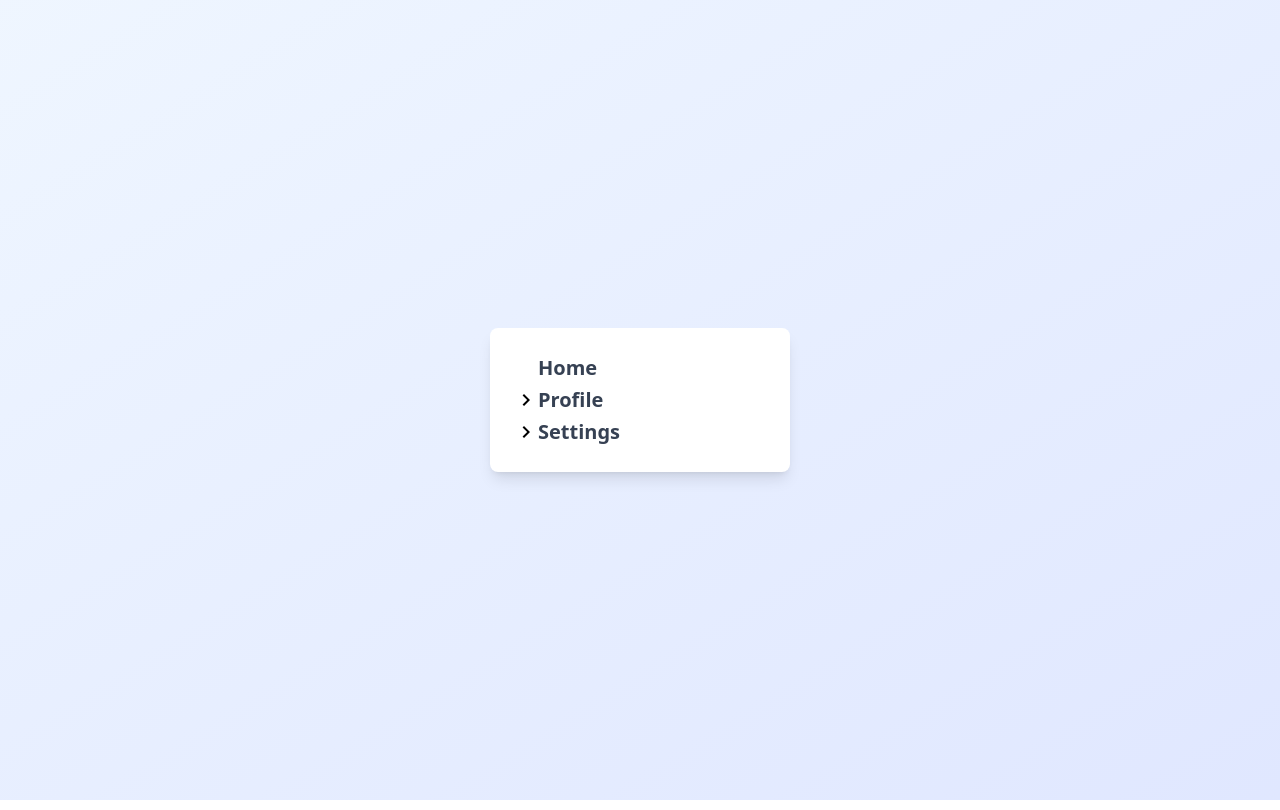
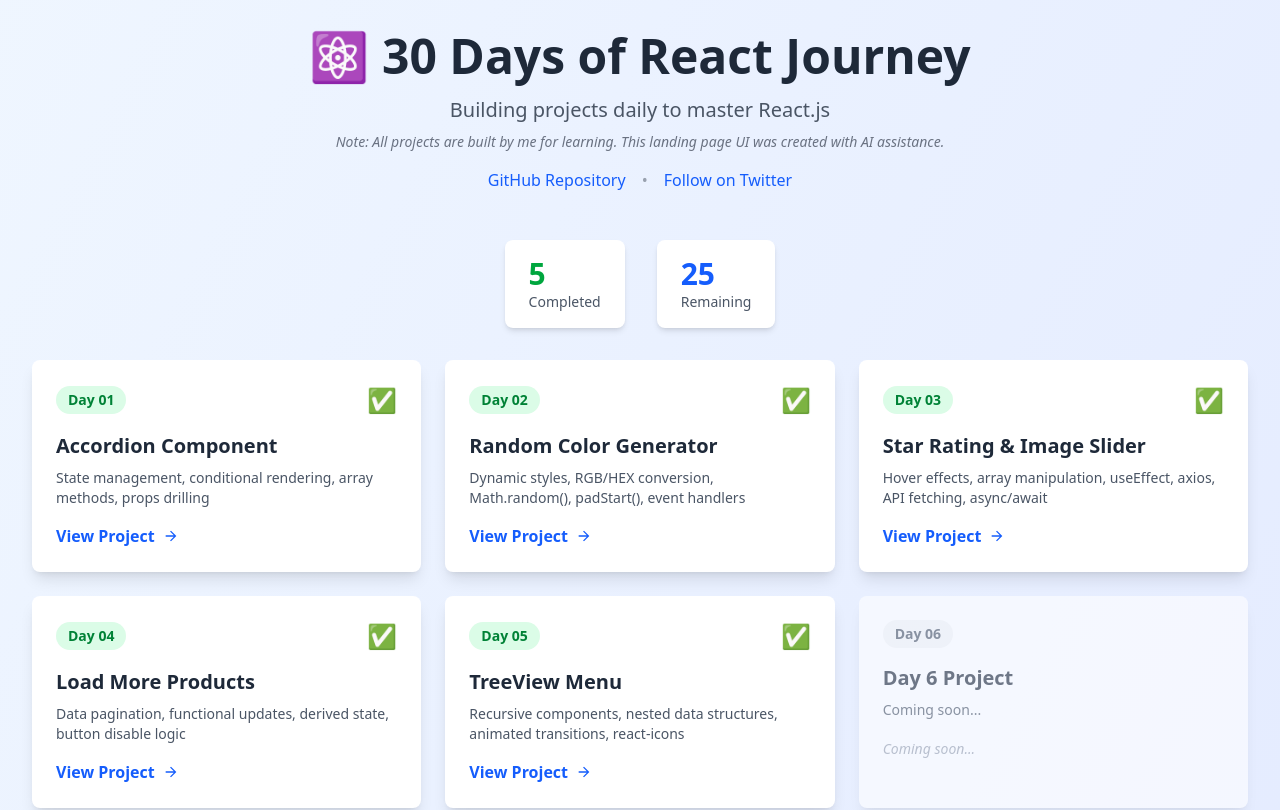
Before and after one commit to ITx-prash/react-journey, a React (Vite) app: page / in a window 1280 px wide. Shown: the top 810 px of the page. Built offline with nearby package versions, Linux system fonts and the light colour scheme.

Commit message:
feat: add navigation system with home page and routing

```diff
--- a/src/App.jsx
+++ b/src/App.jsx
@@ -1,22 +1,68 @@
+import { BrowserRouter as Router, Routes, Route } from "react-router-dom";
+import Home from "./components/Home";
 import Accordion from "./projects/Day01-Accordion/Accordion";
 import RandomColor from "./projects/Day02-Random-colorgen/RandomColor";
 import ImageSlider from "./projects/Day03-Star-Rating&Image-Slider/ImageSlider";
-
 import RatingStar from "./projects/Day03-Star-Rating&Image-Slider/RatingStar";
 import LoadMore from "./projects/Day04-Load-more-items/LoadMore";
 import TreeView from "./projects/Day05-TreeView/TreeView";
+import NavHeader from "./components/NavHeader";
 
 const App = () => {
   return (
-    <>
-      {/* TODO:Implement Router soon*/}
-      {/* <Accordion /> */}
-      {/* <RandomColor /> */}
-      {/* <RatingStar noOfStars={9} /> */}
-      {/* <ImageSlider limit={8} /> */}
-      {/* <LoadMore /> */}
-      <TreeView />
-    </>
+    <Router>
+      <Routes>
+        <Route path="/" element={<Home />} />
+        <Route
+          path="/day01-accordion"
+          element={
+            <>
+              <NavHeader />
+              <Accordion />
+            </>
+          }
+        />
+        <Route
+          path="/day02-random-color"
+          element={
+            <>
+              <NavHeader />
+              <RandomColor />
+            </>
+          }
+        />
+        <Route
+          path="/day03-star-rating"
+          element={
+            <>
+              <NavHeader />
+              <div className="flex h-screen flex-col items-center justify-center gap-8">
+                <RatingStar noOfStars={9} />
+                <ImageSlider limit={8} />
+              </div>
+            </>
+          }
+        />
+        <Route
+          path="/day04-load-more"
+          element={
+            <>
+              <NavHeader />
+              <LoadMore />
+            </>
+          }
+        />
+        <Route
+          path="/day05-treeview"
+          element={
+            <>
+              <NavHeader />
+              <TreeView />
+            </>
+          }
+        />
+      </Routes>
+    </Router>
   );
 };
 
--- /dev/null
+++ b/src/components/Home.jsx
@@ -0,0 +1,155 @@
+import { Link } from "react-router-dom";
+import { MdArrowForward } from "react-icons/md";
+
+const Home = () => {
+  const projects = [
+    {
+      day: 1,
+      title: "Accordion Component",
+      description:
+        "State management, conditional rendering, array methods, props drilling",
+      path: "/day01-accordion",
+      completed: true,
+    },
+    {
+      day: 2,
+      title: "Random Color Generator",
+      description:
+        "Dynamic styles, RGB/HEX conversion, Math.random(), padStart(), event handlers",
+      path: "/day02-random-color",
+      completed: true,
+    },
+    {
+      day: 3,
+      title: "Star Rating & Image Slider",
+      description:
+        "Hover effects, array manipulation, useEffect, axios, API fetching, async/await",
+      path: "/day03-star-rating",
+      completed: true,
+    },
+    {
+      day: 4,
+      title: "Load More Products",
+      description:
+        "Data pagination, functional updates, derived state, button disable logic",
+      path: "/day04-load-more",
+      completed: true,
+    },
+    {
+      day: 5,
+      title: "TreeView Menu",
+      description:
+        "Recursive components, nested data structures, animated transitions, react-icons",
+      path: "/day05-treeview",
+      completed: true,
+    },
+    ...Array.from({ length: 25 }, (_, i) => ({
+      day: i + 6,
+      title: `Day ${i + 6} Project`,
+      description: "Coming soon...",
+      path: `/day${String(i + 6).padStart(2, "0")}`,
+      completed: false,
+    })),
+  ];
+
+  return (
+    <div className="min-h-screen bg-linear-to-br from-blue-50 to-indigo-100 p-8">
+      <div className="mx-auto max-w-7xl">
+        {/* Header */}
+        <div className="mb-12 text-center">
+          <h1 className="mb-4 text-5xl font-bold text-gray-800">
+            ⚛️ 30 Days of React Journey
+          </h1>
+          <p className="text-xl text-gray-600">
+            Building projects daily to master React.js
+          </p>
+          <p className="mt-2 text-sm text-gray-500 italic">
+            Note: All projects are built by me for learning. This landing page
+            UI was created with AI assistance.
+          </p>
+          <div className="mt-4 flex items-center justify-center gap-4">
+            <a
+              href="https://github.com/ITx-prash/react-journey"
+              target="_blank"
+              rel="noopener noreferrer"
+              className="text-blue-600 hover:underline"
+            >
+              GitHub Repository
+            </a>
+            <span className="text-gray-400">•</span>
+            <a
+              href="https://twitter.com/ITx_prash"
+              target="_blank"
+              rel="noopener noreferrer"
+              className="text-blue-600 hover:underline"
+            >
+              Follow on Twitter
+            </a>
+          </div>
+        </div>
+
+        {/* Progress Stats */}
+        <div className="mb-8 flex justify-center gap-8">
+          <div className="rounded-lg bg-white px-6 py-4 shadow-md">
+            <p className="text-3xl font-bold text-green-600">
+              {projects.filter((p) => p.completed).length}
+            </p>
+            <p className="text-sm text-gray-600">Completed</p>
+          </div>
+          <div className="rounded-lg bg-white px-6 py-4 shadow-md">
+            <p className="text-3xl font-bold text-blue-600">
+              {projects.filter((p) => !p.completed).length}
+            </p>
+            <p className="text-sm text-gray-600">Remaining</p>
+          </div>
+        </div>
+
+        {/* Project Grid */}
+        <div className="grid grid-cols-1 gap-6 md:grid-cols-2 lg:grid-cols-3">
+          {projects.map((project) => (
+            <div
+              key={project.day}
+              className={`rounded-lg bg-white p-6 shadow-lg transition-all hover:shadow-xl ${
+                !project.completed && "opacity-60"
+              }`}
+            >
+              <div className="mb-4 flex items-center justify-between">
+                <span
+                  className={`rounded-full px-3 py-1 text-sm font-semibold ${
+                    project.completed
+                      ? "bg-green-100 text-green-700"
+                      : "bg-gray-100 text-gray-600"
+                  }`}
+                >
+                  Day {String(project.day).padStart(2, "0")}
+                </span>
+                {project.completed && <span className="text-2xl">✅</span>}
+              </div>
+              <h3 className="mb-2 text-xl font-bold text-gray-800">
+                {project.title}
+              </h3>
+              <p className="mb-4 text-sm text-gray-600">
+                {project.description}
+              </p>
+              {project.completed ? (
+                <Link
+                  to={project.path}
+                  className="flex items-center gap-2 font-semibold text-blue-600 hover:text-blue-700"
+                >
+                  View Project
+                  <MdArrowForward />
+                </Link>
+              ) : (
+                <span className="text-sm text-gray-400 italic">
+                  Coming soon...
+                </span>
+              )}
+            </div>
+          ))}
+        </div>
+      </div>
+    </div>
+  );
+};
+
+export default Home;
--- /dev/null
+++ b/src/components/NavHeader.jsx
@@ -0,0 +1,29 @@
+import { Link } from "react-router-dom";
+import { MdHome, MdArrowBack } from "react-icons/md";
+
+const NavHeader = () => {
+  return (
+    <div className="fixed top-0 right-0 left-0 z-50 bg-white shadow-md">
+      <div className="mx-auto flex max-w-7xl items-center justify-between px-6 py-4">
+        <Link
+          to="/"
+          className="flex items-center gap-2 text-lg font-semibold text-gray-700 hover:text-blue-600"
+        >
+          <MdArrowBack className="text-2xl" />
+          <MdHome className="text-2xl" />
+          <span>Back to Home</span>
+        </Link>
+        <a
+          href="https://github.com/ITx-prash/react-journey"
+          target="_blank"
+          rel="noopener noreferrer"
+          className="text-sm text-blue-600 hover:underline"
+        >
+          View on GitHub
+        </a>
+      </div>
+    </div>
+  );
+};
+
+export default NavHeader;
--- a/vite.config.js
+++ b/vite.config.js
@@ -5,4 +5,5 @@
 // https://vite.dev/config/
 export default defineConfig({
   plugins: [react(), tailwindcss()],
+  base: "/",
 });
```
Also changed, not shown: 1 other file (tests, documents, lock files or other folders).
